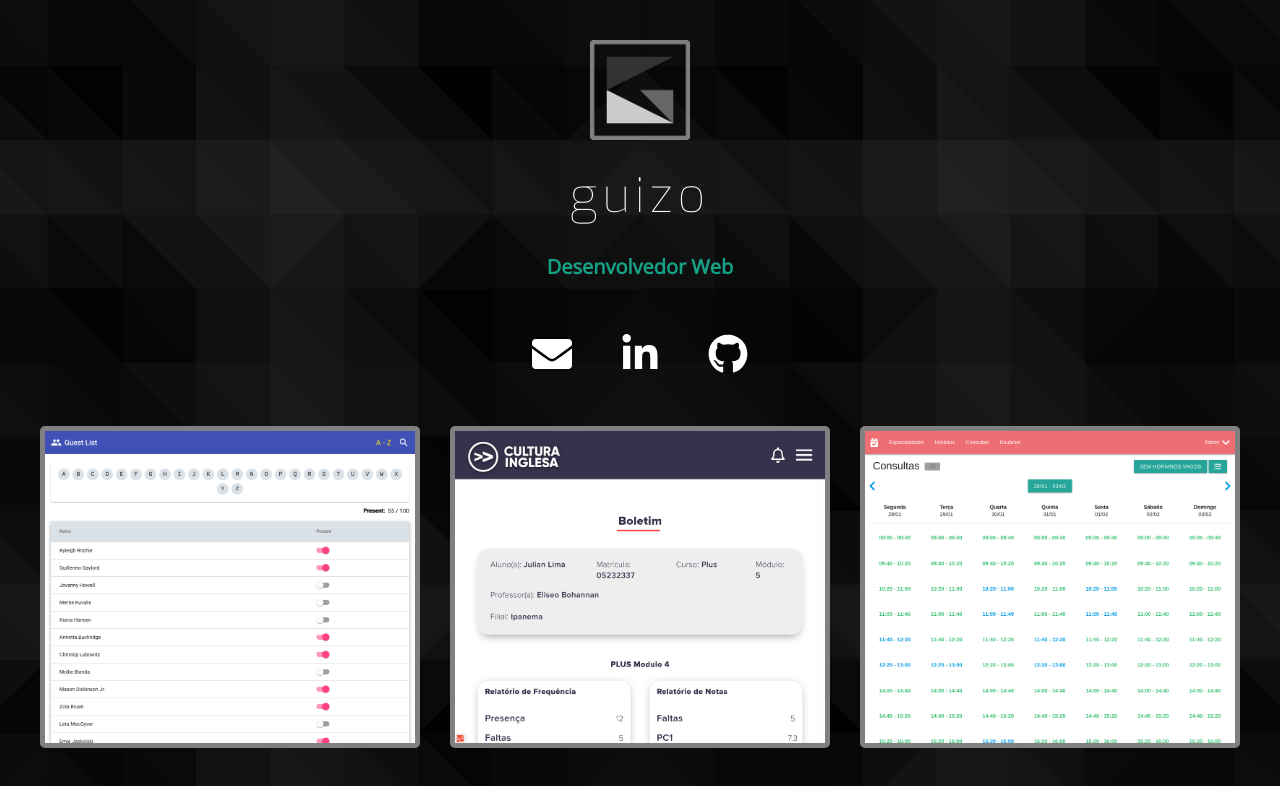
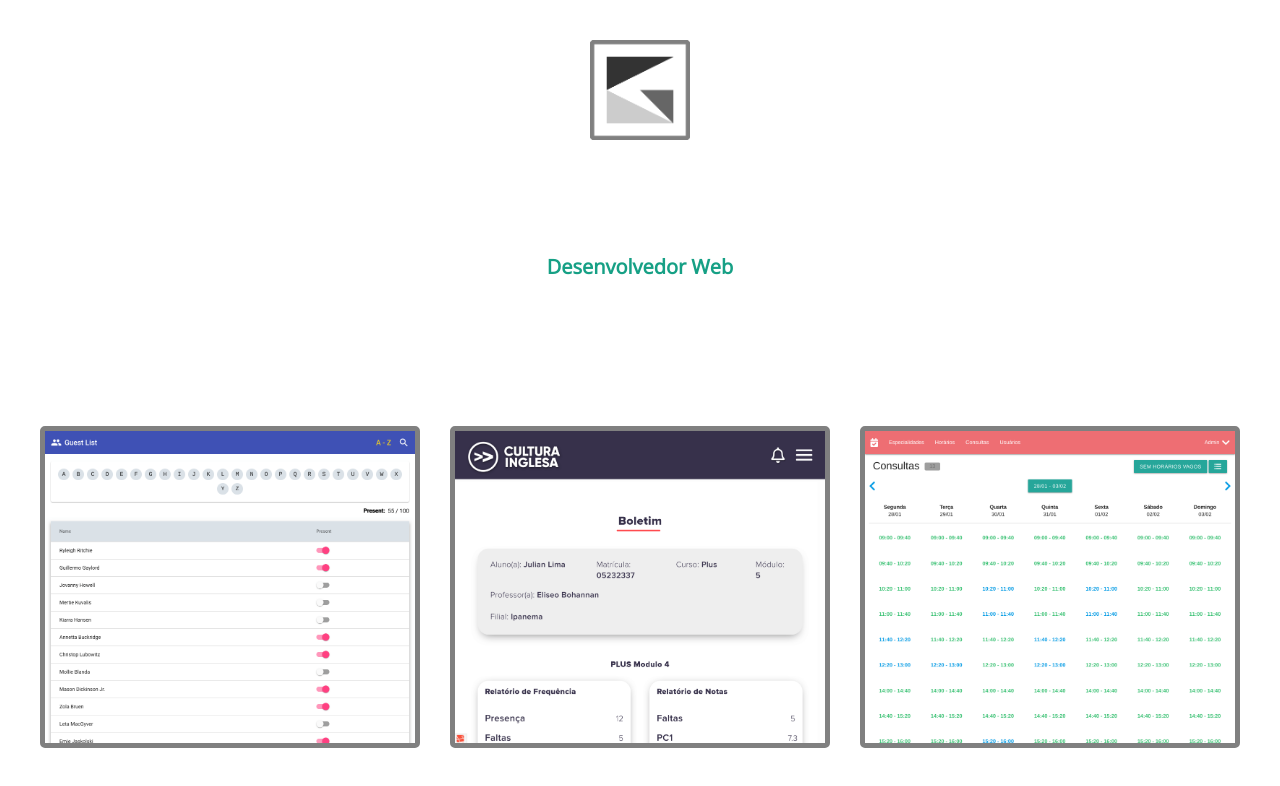
Before and after one commit to guizoxxv/portfolio, a React (Create React App) app: page / in a window 1280 px wide. Shown: the top 786 px of the page. Built offline with nearby package versions, Linux system fonts and the light colour scheme.

Commit message:
Implementing Project page

```diff
--- a/src/components/project-card/ProjectCard.tsx
+++ b/src/components/project-card/ProjectCard.tsx
@@ -1,26 +1,24 @@
 import React from 'react';
 import styles from './ProjectCard.module.scss';
 import ProjectDataInterface from './interfaces/projectData.interface';
-import moment from 'moment';
+import { Link } from 'react-router-dom';
+import { getImageSrc, getProjectDate } from '../../utils/helpers';
 
 interface ProjectData {
   project: ProjectDataInterface,
-}
-
-const getImageSrc = (path: string) => {
-  return require('../../assets/images/' + path);
-}
-
-const getProjectDate = (date: string) => {
-  return moment(date).format('MMM, YYYY');
 }
 
 const ProjectCard: React.FC<ProjectData> = (props) => {
   const { project } = props;
 
   return (
-    <div className={styles.card}>
-      <img className={styles.img} src={getImageSrc(project.images[0].path)} alt="trabalho.imagem.alt" />
+    <Link to={{
+      pathname: `/projects/${project.slug}`,
+      state: {
+        project
+      }
+    }} className={styles.card}>
+      <img className={styles.img} src={getImageSrc(project.images[0].path)} alt={project.images[0].alt} />
       <div className={styles.cardHover}>
         <div className={styles.cardHoverContent}>
           <h3>{project.title}</h3>
@@ -28,7 +26,7 @@ const ProjectCard: React.FC<ProjectData> = (props) => {
           <p>{project.descriptionBrief}</p>
         </div>
       </div>
-    </div>
+    </Link>
   );
 }
 
--- /dev/null
+++ b/src/components/project/Project.module.scss
@@ -0,0 +1,7 @@
+body {
+    background: none;
+}
+
+.project {
+    color: black;
+}
--- a/src/components/project/Project.tsx
+++ b/src/components/project/Project.tsx
@@ -1,12 +1,63 @@
 import React from 'react';
-import MatchParams from './interfaces/matchParams.interface';
+import ProjectDataInterface from '../project-card/interfaces/projectData.interface';
+import styles from './Project.module.scss';
+import { getImageSrc } from '../../utils/helpers';
+import { Link } from 'react-router-dom';
+import { FontAwesomeIcon } from '@fortawesome/react-fontawesome';
+import TagsWrapper from '../tags-wrapper/TagsWrapper';
 
-const Project: React.FC<MatchParams> = (props) => {
-  console.log(props);
+interface ProjectInterface {
+  location: {
+    state: {
+      project: ProjectDataInterface
+    }
+  }
+}
+
+const Project: React.FC<ProjectInterface> = (props) => {
+  const { project } = props.location.state;
 
   return (
-    <div>
-      Teste
+    <div className={`${styles.project} font-montserrat p-10`}>
+      <Link to="/" title="Return to home">
+        <FontAwesomeIcon icon="arrow-left" />
+      </Link>
+      <div className="flex flex-wrap justify-center mt-2">
+        <div className="w-full mb-5">
+          <div>
+            <div className="text-bold text-2xl mb-5">{project.title}</div>
+            <div className="mb-3">
+              <span className="font-bold">Data: </span>{project.date}
+            </div>
+            <div className="mb-3">
+              <span className="font-bold">Cliente: </span>
+              {project.client.link ? (
+                <a className="underline hover:text-customGreen" href={project.client.link}>
+                  {project.client.name}
+                </a>
+              ) : (
+                <span>{project.client.name}</span>
+              )}
+            </div>
+            {project.intermediary  && (
+              <div className="mb-3">
+                <span className="font-bold">Intermediário: </span>
+                {project.intermediary.link ? (
+                  <a className="underline hover:text-customGreen" href={project.intermediary.link}>
+                    {project.intermediary.name}
+                  </a>
+                ) : (
+                  <span>{project.intermediary.name}</span>
+                )}
+              </div>
+            )}
+          </div>
+        </div>
+        <div className="w-full flex items-center justify-center">
+          <img src={getImageSrc(project.images[0].path)} width="300" alt={project.images[0].path} />
+        </div>
+      </div>
+      <TagsWrapper tags={project.tags as string[]} />
     </div>
   );
 }
--- a/src/components/project/interfaces/matchParams.interface.ts
+++ /dev/null
@@ -1,3 +0,0 @@
-export default interface MatchParams {
-    projectSlug: string;
-}
--- a/src/components/project/interfaces/matchProps.interface.ts
+++ /dev/null
@@ -1,4 +0,0 @@
-import { RouteComponentProps } from "react-router";
-import MatchParams from "./matchParams.interface";
-
-export default interface MatchProps extends RouteComponentProps<MatchParams> { }
--- /dev/null
+++ b/src/components/tags-wrapper/TagsWrapper.tsx
@@ -0,0 +1,34 @@
+import React from 'react';
+import tagsData from '../../data/tags.json';
+
+interface TagsWrapperProps {
+  tags: string[],
+}
+
+const TagsWrapper: React.FC<TagsWrapperProps> = props => {
+  const { tags } = tagsData;
+
+  return (
+    <ul className="my-10 text-center">
+      {props.tags && props.tags.map((tag, index) => {
+        let matchedTag = tags.find(item => {
+          return item.formattedName === tag;
+        });
+
+        if(matchedTag) {
+          return (
+            <li key={index} className="m-2 border border-black border-solid rounded inline-block">
+              <a href={matchedTag.link} className="inline-block p-1 hover:bg-gray-300" target="_blank" rel="noopener noreferrer">
+                {matchedTag.name}
+              </a>
+            </li>
+          );
+        } else {
+          return false;
+        }
+      })}
+    </ul>
+  );
+}
+
+export default TagsWrapper;
--- a/src/data/projects.json
+++ b/src/data/projects.json
@@ -3,39 +3,87 @@
     {
       "title": "Guest List",
       "slug": "guest-list",
+      "date": "2019-03-25",
+      "client": {
+        "name": "Pessoal"
+      },
       "images": [
         {
           "path": "projects/guest-list/0.png",
           "alt": "Guest List printscreen"
         }
       ],
-      "date": "2019-03-25",
+      "tags": [
+        "html",
+        "css",
+        "sass",
+        "materialDesign",
+        "javascript",
+        "angular",
+        "node",
+        "express",
+        "mongodb"
+      ],
       "descriptionBrief": "Aplicação para gerenciar lista de convidados de eventos.",
       "description": "Aplicação para gerenciar lista de convidados de eventos."
     },
     {
       "title": "My Cultura",
       "slug": "my-cultura",
+      "date": "2019-01-27",
+      "client": {
+        "name": "Cultura Inglesa",
+        "link": "https://www.culturainglesa.net/"
+      },
+      "intermediary": {
+        "name": "Piloti",
+        "link": "http://www.piloti.com.br/"
+      },
       "images": [
         {
           "path": "projects/my-cultura/0.png",
           "alt": "My Cultura printscreen"
         }
       ],
-      "date": "2019-01-27",
+      "tags": [
+        "html",
+        "css",
+        "sass",
+        "bootstrap",
+        "javascript",
+        "jquery",
+        "php",
+        "laravel",
+        "mysql"
+      ],
       "descriptionBrief": "Portal acadêmico de alunos da Cultura Inglesa.",
       "description": "Portal de serviços (acadêmicos, financeiros e sociais) para alunos da Cultura Inglesa. Possui integração com o sistema administrativo da empresa, login Google e chat Hi Platform."
     },
     {
       "title": "Thiniá Consultas",
       "slug": "thinia-consultas",
+      "date": "2019-01-22",
+      "client": {
+        "name": "Thiniá - Espaço de Cuidar",
+        "link": "https://www.facebook.com/thiniaespacodecuidar/"
+      },
       "images": [
         {
           "path": "projects/thinia-consultas/0.png",
           "alt": "Thiniá Consultas printscreen"
         }
       ],
-      "date": "2019-01-22",
+      "tags": [
+        "html",
+        "css",
+        "sass",
+        "materialDesign",
+        "javascript",
+        "jquery",
+        "php",
+        "laravel",
+        "mysql"
+      ],
       "descriptionBrief": "Sistema de gerencimento de horários de consultas.",
       "description": "Sistema de gerencimento de horários de consultas."
     }
--- /dev/null
+++ b/src/data/tags.json
@@ -0,0 +1,19 @@
+{
+  "tags": [
+    {
+      "formattedName": "html",
+      "name": "HTML",
+      "link": "https://en.wikipedia.org/wiki/HTML"
+    },
+    {
+      "formattedName": "css",
+      "name": "CSS",
+      "link": "https://en.wikipedia.org/wiki/Cascading_Style_Sheets"
+    },
+    {
+      "formattedName": "javascript",
+      "name": "JavaScript",
+      "link": "https://en.wikipedia.org/wiki/JavaScript"
+    }
+  ]
+}
--- a/src/index.tsx
+++ b/src/index.tsx
@@ -4,20 +4,17 @@ import App from './components/app/App';
 import { Route, BrowserRouter, Switch } from 'react-router-dom';
 import './assets/styles/index.css';
 import { library } from '@fortawesome/fontawesome-svg-core'
-import { faEnvelope } from '@fortawesome/free-solid-svg-icons'
 import { faLinkedinIn, faGithub } from '@fortawesome/free-brands-svg-icons';
+import { faEnvelope, faArrowLeft } from '@fortawesome/free-solid-svg-icons'
 import Project from './components/project/Project';
-import MatchProps from './components/project/interfaces/matchProps.interface';
 
-library.add(faEnvelope, faLinkedinIn, faGithub);
+library.add(faLinkedinIn, faGithub, faEnvelope, faArrowLeft);
 
 const router = (
   <BrowserRouter>
     <Switch>
       <Route path="/" exact={true} component={App} />
-      <Route path="/projects/:projectSlug" exact={true} render={({ match }: MatchProps) => (
-        <Project projectSlug={match.params.projectSlug} />
-      )} />
+      <Route path="/projects/:projectSlug" exact={true} component={Project} />
     </Switch>
   </ BrowserRouter>
 )
--- /dev/null
+++ b/src/utils/helpers.ts
@@ -0,0 +1,9 @@
+import moment from 'moment';
+
+export const getImageSrc = (path: string) => {
+    return require('../assets/images/' + path);
+}
+
+export const getProjectDate = (date: string) => {
+    return moment(date).format('MMM, YYYY');
+}
```
Also changed, not shown: src/components/project-card/interfaces/projectData.interface.ts (+11 -1 lines).
